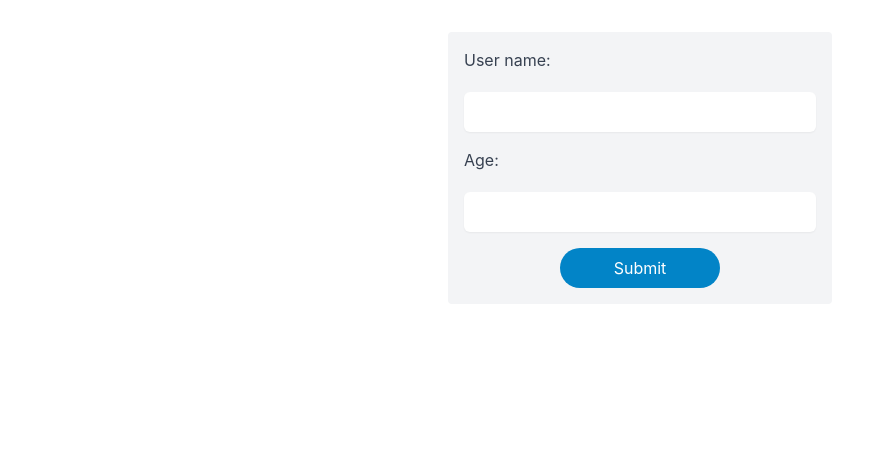
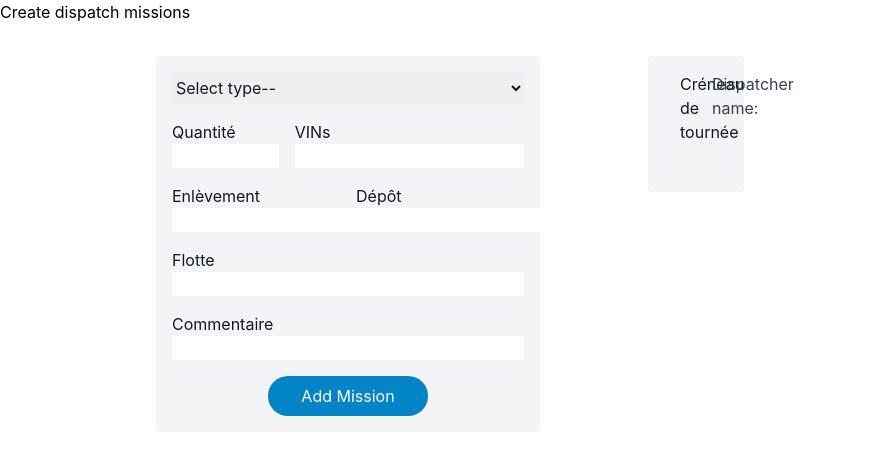
Before and after one commit to MichaelRingelstein/freaking_react, a React (Create React App) app: page / in a window 1280 px wide. Shown: the top 454 px of the page, without its empty margins (0-879 px from the left). Built offline with nearby package versions, Linux system fonts and the light colour scheme.

Commit message:
Refacto states + list

```diff
--- a/src/App.js
+++ b/src/App.js
@@ -1,32 +1,37 @@
 import { useState } from "react";
 import "./App.css";
-import AddUser from "./components/AddUser/AddUser";
-import UsersList from "./components/AddUser/UsersList";
+import AddMission from "./components/AddMission/AddMission";
+import MissionList from "./components/AddMission/MissionList";
+import MissionHeader from "./components/AddMission/MissionHeader";
 
 function App() {
-  const [usersList, setUsersList] = useState([]);
+  const [missionList, setMissionList] = useState([]);
 
-  const addUserHanlder = (uName, uAge) => {
-    setUsersList((prevUsersList) => {
-      return [
-        ...prevUsersList,
-        { name: uName, age: uAge, id: Math.random().toString() },
-      ];
+  const addMissionHanlder = (...newMission) => {
+    //console.log("Hello" + {...newMission})
+    setMissionList((prevMissionList) => {
+      return [...prevMissionList, newMission];
     });
-    console.log(usersList.length);
+    console.log(missionList);
   };
 
   return (
-    <div className="grid auto-rows-auto gap-4 place-content-center justify-items-center">
-      <div>
-        <AddUser onAdd={addUserHanlder} />
+    <>
+    <h1>Create dispatch missions</h1>
+      <div className="grid grid-cols-1 sm:grid-cols-2 gap-4 place-items-center px-16">
+        <div className="w-min">
+          <AddMission onAdd={addMissionHanlder} />
+        </div>
+        <div className="auto-rows-auto gap-4 place-self-start w-min">
+            <MissionHeader></MissionHeader>
+            {missionList.length > 0 && (
+              <div>
+                <MissionList missionList={missionList}></MissionList>
+              </div>
+            )}
+        </div>
       </div>
-      {(usersList.length > 0) &&
-        <div>
-        <UsersList usersList={usersList}></UsersList>
-      </div>
-      }
-    </div>
+    </>
   );
 }
 
--- /dev/null
+++ b/src/components/AddMission/AddMission.js
@@ -0,0 +1,171 @@
+import React, { useState } from "react";
+import Button from "../UI/Button";
+import Card from "../UI/Card";
+
+const AddMission = (props) => {
+  const [newMission, setNewMission] = useState({
+    id: "",
+    missionType: "",
+    quantity: "",
+    vins: "",
+    pickUp: "",
+    dropOff: "",
+    fleet: "",
+    comment: "",
+  });
+
+  const addMissionHandler = (event) => {
+    event.preventDefault();
+    setNewMission({ ...newMission, id: Math.random() });
+    //console.log(newMission)
+    props.onAdd(newMission);
+    setNewMission({id: "",
+    missionType: "",
+    quantity: "",
+    vins: "",
+    pickUp: "",
+    dropOff: "",
+    fleet: "",
+    comment: "",})
+  };
+
+  const missionSelectedChangeHandler = (event) => {
+    setNewMission({ ...newMission, missionType: event.target.value });
+  };
+  const quantityChangeHandler = (event) => {
+    setNewMission({ ...newMission, quantity: event.target.value });
+  };
+  const vehicleIdsChangeHandler = (event) => {
+    setNewMission({ ...newMission, vins: event.target.value });
+  };
+  const pickUpAdressChangeHandler = (event) => {
+    setNewMission({ ...newMission, pickUp: event.target.value });
+  };
+  const dropOffAdressChangeHandler = (event) => {
+    setNewMission({ ...newMission, dropOff: event.target.value });
+  };
+  const fleetChangeHandler = (event) => {
+    setNewMission({ ...newMission, fleet: event.target.value });
+  };
+  const commentChangeHandler = (event) => {
+    setNewMission({ ...newMission, comment: event.target.value });
+  };
+
+  return (
+    <>
+      <Card className="w-96">
+        <form
+          className="grid auto-rows-auto gap-4"
+          onSubmit={addMissionHandler}
+        >
+          <div className="grid gid-col-2">
+            {/* <label className="text-gray-700">Type de mission</label> */}
+            <select
+              id="mission_type"
+              name="carmission_types"
+              onChange={missionSelectedChangeHandler}
+              value={newMission.missionType}
+              className="h-8"
+              required
+            >
+              <option value="" disabled>
+                Select type--
+              </option>
+              <option value="rebalancing">Rebalancing</option>
+              <option value="clusters">Clusters</option>
+              <option value="towing">Towing</option>
+              <option value="impoundment">Impoundment dispatch</option>
+              <option value="out_of_zone">Out of zone towing</option>
+              <option value="internal_dispatch">Internal Dispatch</option>
+            </select>
+          </div>
+          <div className="grid grid-cols-3 gap-4">
+            <div className="col-span-1">
+              <label>Quantité</label>
+              <input
+                type="text"
+                name="quantity"
+                onChange={quantityChangeHandler}
+                value={newMission.quantity}
+                className="w-full"
+                required
+              ></input>
+            </div>
+            <div className="col-span-2">
+              <label>VINs</label>
+              <input
+                type="text"
+                name="vehicle_ids"
+                onChange={vehicleIdsChangeHandler}
+                value={newMission.vins}
+                className="w-full"
+                required
+              ></input>
+            </div>
+          </div>
+          <div className="grid grid-cols-2 gap-4">
+            <div>
+              <label>Enlèvement</label>
+              <input
+                type="text"
+                name="pick_up"
+                onChange={pickUpAdressChangeHandler}
+                value={newMission.pickUp}
+                required
+              ></input>
+            </div>
+            <div>
+              <label>Dépôt</label>
+              <input
+                type="text"
+                name="drop_off"
+                onChange={dropOffAdressChangeHandler}
+                value={newMission.dropOff}
+                required
+              ></input>
+            </div>
+          </div>
+          <div className="grid">
+            <label>Flotte</label>
+            <input
+              type="text"
+              name="fleet"
+              onChange={fleetChangeHandler}
+              value={newMission.fleet}
+              required
+            ></input>
+          </div>
+          <div className="grid">
+          <label>Commentaire</label>
+          <input
+            type="text"
+            name="comment"
+            onChange={commentChangeHandler}
+            value={newMission.comment}
+          ></input>
+          </div>
+
+          {/* <Input
+            isValid={isValid}
+            type="text"
+            name="userName"
+            value={enterredUserName}
+            onChange={userNameChangeHandler}
+          />
+          <label htmlFor="age" className="text-gray-700">
+            Age:{" "}
+          </label>
+          <Input
+            isValid={isValid}
+            type="number"
+            name="age"
+            value={enterredAge}
+            onChange={ageChangeHandler}
+          /> */}
+          <Button type="submit">Add Mission</Button>
+        </form>
+      </Card>
+    </>
+  );
+};
+export default AddMission;
--- /dev/null
+++ b/src/components/AddMission/MissionHeader.js
@@ -0,0 +1,29 @@
+import React from "react";
+import Card from "../UI/Card";
+
+
+const MissionHeader = (props) => {
+  return (
+    <>
+      <Card className="w-full bg-blue-300 px-8">
+        <div className="grid grid-cols-2 gap-8">
+          <div>
+            <label>Créneau de tournée</label>
+            <input
+              type="datetime-local"
+              name="shift_date"
+              id="shift_date"
+              className="w-full h-8"
+              required
+            ></input>
+          </div>
+          <div>
+            <label className="text-gray-700">Dispatcher name:</label>
+            <input type="text" name="dispatcherName" className="w-full h-8"></input>
+          </div>
+        </div>
+      </Card>
+    </>
+  );
+};
+export default MissionHeader;
--- /dev/null
+++ b/src/components/AddMission/MissionList.js
@@ -0,0 +1,30 @@
+import React from "react";
+import Card from "../UI/Card";
+
+const MissionList = (props) => {
+  console.log(props.missionList);
+  return (
+    <>
+
+      <ul>
+        {props.missionList.map((mission) => (
+          <Card className="w-96">
+          <li key={mission[0].id}>
+            <div>
+              Type : {mission[0].missionType}
+              Qty : {mission[0].quantity}
+              VINs : {mission[0].vins}
+              Pick-up address : {mission[0].pickUp}
+              Drop-off address : {mission[0].dropOff}
+              Fleet : {mission[0].fleet}
+              Comment : {mission[0].comment}
+            </div>
+          </li>
+          </Card>
+        ))}
+      </ul>
+
+    </>
+  );
+};
+export default MissionList;
--- a/src/components/AddUser/AddUser.js
+++ /dev/null
@@ -1,93 +0,0 @@
-import React, { useState } from "react";
-import ReactDom from "react-dom";
-import Button from "../UI/Button";
-import Card from "../UI/Card";
-import Input from "../UI/Input";
-import { ToastContainer, toast } from "react-toastify";
-import "react-toastify/dist/ReactToastify.css";
-
-
-
-const AddUser = (props) => {
-  const [enterredUserName, setEnterredUserName] = useState("");
-  const [enterredAge, setEnterredAge] = useState("");
-  const [isValid, setIsValid] = useState(true);
-
-  const notify = (errorMessage) => {
-    toast.error(errorMessage, {
-      position: "top-right",
-      autoClose: 1000,
-      hideProgressBar: false,
-      closeOnClick: true,
-      pauseOnHover: true,
-      draggable: true,
-      progress: undefined,
-    });
-  };
-
-  const addUserHandler = (event) => {
-    event.preventDefault();
-    if (
-      enterredUserName.trim().length === 0 ||
-      enterredAge.trim().length === 0
-    ) {
-      notify("Please enter a valid name and age (no empty values)");
-      setIsValid(false);
-      return;
-    }
-    if (+enterredAge < 1) {
-      notify("Negative ages not allowed")
-      setIsValid(false);
-      return;
-    }
-    props.onAdd(enterredUserName, enterredAge);
-    setIsValid(true);
-    setEnterredAge("");
-    setEnterredUserName("");
-  };
-
-  const userNameChangeHandler = (event) => {
-    setIsValid(true);
-    setEnterredUserName(event.target.value);
-  };
-
-  const ageChangeHandler = (event) => {
-    setIsValid(true);
-    setEnterredAge(event.target.value);
-  };
-
-  return (
-    <>
-    {ReactDom.createPortal(
-        <ToastContainer />,
-        document.getElementById('toaster')
-    )}
-      <Card className="w-96">
-        <form className="grid auto-rows-auto gap-4" onSubmit={addUserHandler}>
-          <label htmlFor="userName" className="text-gray-700">
-            User name:{" "}
-          </label>
-          <Input
-            isValid={isValid}
-            type="text"
-            name="userName"
-            value={enterredUserName}
-            onChange={userNameChangeHandler}
-          />
-          <label htmlFor="age" className="text-gray-700">
-            Age:{" "}
-          </label>
-          <Input
-            isValid={isValid}
-            type="number"
-            name="age"
-            value={enterredAge}
-            onChange={ageChangeHandler}
-          />
-          <Button type="submit">Submit</Button>
-        </form>
-      </Card>
-    </>
-  );
-};
-export default AddUser;
--- a/src/components/AddUser/UsersList.js
+++ /dev/null
@@ -1,18 +0,0 @@
-import React from "react";
-import Card from "../UI/Card";
-
-const UsersList = (props) => {
-  console.log(props.usersList);
-  return (
-    <Card className="w-96">
-      <ul>
-        {props.usersList.map((user) => (
-          <li key={user.id}>
-            {user.name} is {user.age} years old.
-          </li>
-        ))}
-      </ul>
-    </Card>
-  );
-};
-export default UsersList;
--- a/src/components/UI/Card.js
+++ b/src/components/UI/Card.js
@@ -1,7 +1,7 @@
 const Card = (props) => {
   return (
     <div
-      className={`${props.className} rounded px-4 py-4 bg-gray-100 mt-8 text-gray-900`}
+      className={`rounded px-4 py-4 bg-gray-100 mt-8 text-gray-900 ${props.className} `}
     >
       {props.children}
     </div>
```
